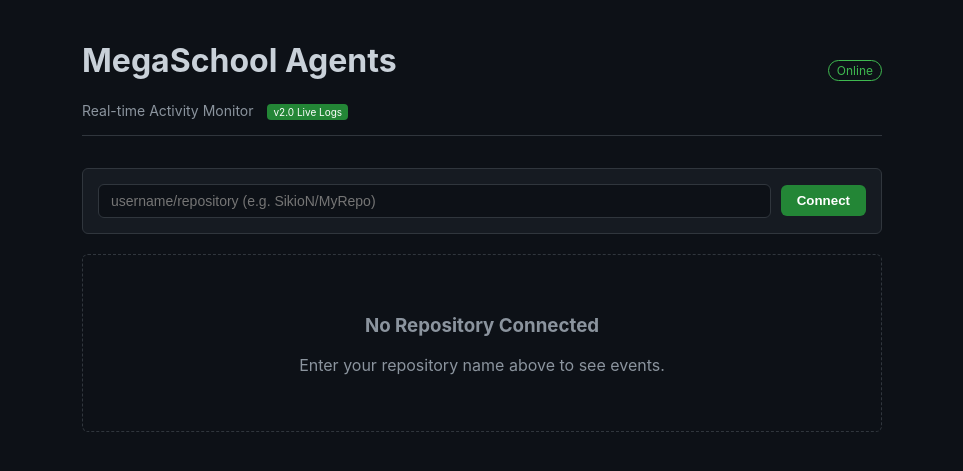
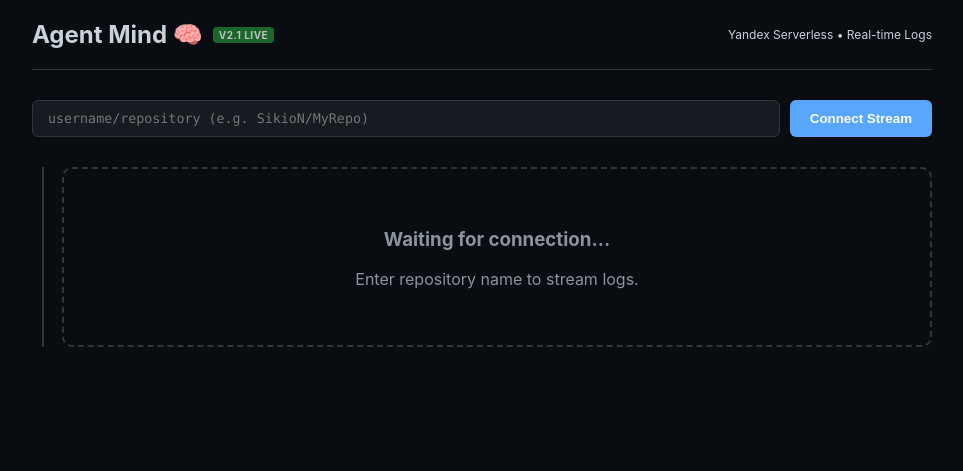
Before and after one commit to SikioN/MegaSchool-Coding-Agents, a FastAPI app: page / in a window 1280 px wide. Shown: the top 471 px of the page, without its empty margins (158-1121 px from the left). Run offline with FastAPI, Linux system fonts and the light colour scheme.

Commit message:
fix: Overwrite dashboard.html with v2.1 Timeline UI (previous edit failed)

```diff
--- a/src/templates/dashboard.html
+++ b/src/templates/dashboard.html
@@ -4,126 +4,240 @@
 <head>
     <meta charset="UTF-8">
     <meta name="viewport" content="width=device-width, initial-scale=1.0">
-    <title>Coding Agents Dashboard</title>
+    <title>Agent Mind Dashboard</title>
     <style>
         :root {
-            --bg-color: #0d1117;
-            --text-color: #c9d1d9;
+            --bg-color: #090c10;
             --card-bg: #161b22;
             --border-color: #30363d;
-            --accent-color: #58a6ff;
-            --success-color: #238636;
-            --input-bg: #0d1117;
+            --text-primary: #c9d1d9;
+            --text-secondary: #8b949e;
+            --accent-blue: #58a6ff;
+            --accent-green: #238636;
+            --accent-red: #da3633;
+            --accent-purple: #8957e5;
+            --font-mono: "SFMono-Regular", Consolas, "Liberation Mono", Menlo, monospace;
         }
 
         body {
             background-color: var(--bg-color);
-            color: var(--text-color);
+            color: var(--text-primary);
             font-family: -apple-system, BlinkMacSystemFont, "Segoe UI", Helvetica, Arial, sans-serif;
             margin: 0;
             padding: 20px;
+            overflow-y: scroll;
         }
 
         .container {
-            max-width: 800px;
+            max-width: 900px;
             margin: 0 auto;
         }
 
+        /* HEADER */
         header {
             display: flex;
             justify-content: space-between;
             align-items: center;
-            margin-bottom: 2rem;
+            padding-bottom: 20px;
             border-bottom: 1px solid var(--border-color);
-            padding-bottom: 1rem;
+            margin-bottom: 30px;
         }
 
-        .repo-selector {
-            background-color: var(--card-bg);
-            border: 1px solid var(--border-color);
-            padding: 15px;
-            border-radius: 6px;
-            margin-bottom: 20px;
+        h1 {
+            font-size: 24px;
+            margin: 0;
+            display: flex;
+            align-items: center;
+            gap: 10px;
+        }
+
+        .badge-live {
+            background: var(--accent-green);
+            color: white;
+            font-size: 10px;
+            padding: 2px 6px;
+            border-radius: 4px;
+            text-transform: uppercase;
+            letter-spacing: 0.5px;
+            animation: pulse 2s infinite;
+        }
+
+        @keyframes pulse {
+            0% {
+                opacity: 1;
+            }
+
+            50% {
+                opacity: 0.7;
+            }
+
+            100% {
+                opacity: 1;
+            }
+        }
+
+        /* REPO INPUT */
+        .controls {
             display: flex;
             gap: 10px;
-            align-items: center;
+            margin-bottom: 30px;
         }
 
         input {
-            background-color: var(--input-bg);
+            background: var(--card-bg);
             border: 1px solid var(--border-color);
-            color: var(--text-color);
-            padding: 8px 12px;
+            color: var(--text-primary);
+            padding: 10px 15px;
             border-radius: 6px;
             flex-grow: 1;
-            font-size: 14px;
+            font-family: var(--font-mono);
         }
 
         button {
-            background-color: var(--success-color);
+            background: var(--accent-blue);
+            border: none;
             color: white;
-            border: none;
-            padding: 8px 16px;
+            padding: 0 20px;
             border-radius: 6px;
+            font-weight: bold;
             cursor: pointer;
-            font-weight: bold;
+            transition: opacity 0.2s;
         }
 
         button:hover {
             opacity: 0.9;
         }
 
-        .status-badge {
-            font-size: 12px;
-            color: #3fb950;
-            border: 1px solid #3fb950;
-            padding: 2px 8px;
-            border-radius: 12px;
+        /* TIMELINE */
+        .timeline {
+            position: relative;
+            padding-left: 30px;
         }
 
-        .event-card {
-            background-color: var(--card-bg);
-            border: 1px solid var(--border-color);
-            border-radius: 6px;
-            padding: 15px;
-            margin-bottom: 10px;
+        .timeline::before {
+            content: '';
+            position: absolute;
+            left: 10px;
+            top: 0;
+            bottom: 0;
+            width: 2px;
+            background: var(--border-color);
         }
 
-        .event-header {
+        .event-node {
+            position: relative;
+            margin-bottom: 25px;
+            opacity: 0;
+            transform: translateY(10px);
+            animation: slideIn 0.3s forwards;
+        }
+
+        @keyframes slideIn {
+            to {
+                opacity: 1;
+                transform: translateY(0);
+            }
+        }
+
+        .node-icon {
+            position: absolute;
+            left: -34px;
+            width: 24px;
+            height: 24px;
+            background: var(--bg-color);
+            border: 2px solid var(--border-color);
+            border-radius: 50%;
+            display: flex;
+            align-items: center;
+            justify-content: center;
+            font-size: 14px;
+            z-index: 2;
+        }
+
+        .node-icon.active {
+            border-color: var(--accent-blue);
+            box-shadow: 0 0 10px rgba(88, 166, 255, 0.3);
+        }
+
+        .card {
+            background: var(--card-bg);
+            border: 1px solid var(--border-color);
+            border-radius: 8px;
+            padding: 15px;
+            box-shadow: 0 4px 12px rgba(0, 0, 0, 0.2);
+        }
+
+        .card-header {
             display: flex;
             justify-content: space-between;
-            margin-bottom: 5px;
-            font-size: 14px;
-            color: #8b949e;
+            margin-bottom: 8px;
+            font-size: 12px;
+            color: var(--text-secondary);
         }
 
-        .event-type {
-            color: var(--accent-color);
-            font-weight: bold;
-            font-family: monospace;
+        .card-title {
+            font-weight: 600;
+            font-size: 16px;
+            margin-bottom: 5px;
+            color: var(--text-primary);
+            display: flex;
+            align-items: center;
+            gap: 8px;
         }
 
-        .repo-name {
-            font-size: 12px;
-            color: #8b949e;
-            margin-bottom: 5px;
+        .card-content {
+            font-size: 14px;
+            line-height: 1.5;
+            color: #d0d7de;
         }
 
-        pre {
-            background-color: #0d1117;
-            padding: 10px;
-            border-radius: 6px;
-            overflow-x: auto;
-            border: 1px solid var(--border-color);
+        .meta-tag {
+            display: inline-block;
+            background: rgba(56, 139, 253, 0.15);
+            color: var(--accent-blue);
+            padding: 2px 6px;
+            border-radius: 4px;
+            font-size: 11px;
+            font-family: var(--font-mono);
             margin-top: 5px;
+            margin-right: 5px;
         }
 
-        .warning-box {
+        .file-list {
+            margin-top: 10px;
+            background: #0d1117;
+            padding: 8px;
+            border-radius: 4px;
+            font-family: var(--font-mono);
+            font-size: 12px;
+            border: 1px solid var(--border-color);
+        }
+
+        /* STATUS BANNER */
+        .status-banner {
             text-align: center;
             padding: 40px;
-            color: #8b949e;
-            border: 1px dashed var(--border-color);
-            border-radius: 6px;
+            border: 2px dashed var(--border-color);
+            border-radius: 10px;
+            color: var(--text-secondary);
+        }
+
+        .spinner {
+            display: inline-block;
+            width: 20px;
+            height: 20px;
+            border: 2px solid var(--text-secondary);
+            border-radius: 50%;
+            border-top-color: transparent;
+            animation: spin 1s linear infinite;
+            margin-right: 10px;
+            vertical-align: middle;
+        }
+
+        @keyframes spin {
+            to {
+                transform: rotate(360deg);
+            }
         }
     </style>
 </head>
@@ -131,165 +245,150 @@
 <body>
     <div class="container">
         <header>
-            <div>
-                <h1>MegaSchool Agents</h1>
-                <div style="font-size: 14px; color: #8b949e;">Real-time Activity Monitor <span
-                        style="background: #238636; color: white; padding: 2px 6px; border-radius: 4px; font-size: 10px; margin-left: 10px;">v2.0
-                        Live Logs</span></div>
-            </div>
-            <div>
-                <span class="status-badge">Online</span>
-            </div>
+            <h1>
+                Agent Mind 🧠
+                <span class="badge-live">v2.1 LIVE</span>
+            </h1>
+            <div style="font-size: 12px;">Yandex Serverless • Real-time Logs</div>
         </header>
 
-        <div class="repo-selector">
+        <div class="controls">
             <input type="text" id="repoInput" placeholder="username/repository (e.g. SikioN/MyRepo)">
-            <button onclick="connectRepo()">Connect</button>
+            <button onclick="connectRepo()">Connect Stream</button>
         </div>
 
-        <div id="events-list">
-            <!-- Events will be loaded here -->
+        <div id="timeline" class="timeline">
+            <!-- Events rendered here -->
+            <div class="status-banner">
+                <h3>Waiting for connection...</h3>
+                <p>Enter repository name to stream logs.</p>
+            </div>
         </div>
     </div>
 
     <script>
         let currentRepo = localStorage.getItem('agent_repo_name') || "";
-        let dismissedEvents = JSON.parse(localStorage.getItem('dismissed_events') || "[]");
+        let displayedIds = new Set();
+        let isPolling = false;
 
         function init() {
             if (currentRepo) {
                 document.getElementById('repoInput').value = currentRepo;
-                loadEvents();
-            } else {
-                showWarning();
+                startPolling();
             }
         }
 
-        function showWarning() {
-            const container = document.getElementById('events-list');
-            container.innerHTML = `
-                <div class="warning-box">
-                    <h3>No Repository Connected</h3>
-                    <p>Enter your repository name above to see events.</p>
-                </div>
-            `;
-        }
-
         function connectRepo() {
-            const input = document.getElementById('repoInput').value.trim();
-            if (input) {
-                currentRepo = input;
+            const val = document.getElementById('repoInput').value.trim();
+            if (val) {
+                currentRepo = val;
                 localStorage.setItem('agent_repo_name', currentRepo);
-                loadEvents();
+                document.getElementById('timeline').innerHTML = '';
+                displayedIds.clear();
+                startPolling();
             }
         }
 
-        function dismissEvent(id) {
-            dismissedEvents.push(id);
-            localStorage.setItem('dismissed_events', JSON.stringify(dismissedEvents));
-            loadEvents(); // Re-render
+        function startPolling() {
+            if (isPolling) return;
+            isPolling = true;
+            poll();
+            setInterval(poll, 2000);
         }
 
-        async function loadEvents() {
+        async function poll() {
             if (!currentRepo) return;
+            try {
+                const res = await fetch(`/api/events?repo=${encodeURIComponent(currentRepo)}&limit=100`);
+                const events = await res.json();
 
-            try {
-                const response = await fetch(`/api/events?repo=${encodeURIComponent(currentRepo)}`);
-                const events = await response.json();
+                const timeline = document.getElementById('timeline');
 
-                const container = document.getElementById('events-list');
-
-                // Filter dismissed
-                const activeEvents = events.filter(e => !dismissedEvents.includes(e.id));
-
-                if (activeEvents.length === 0) {
-                    container.innerHTML = `
-                        <div class="warning-box">
-                            <h3>Waiting for Events...</h3>
-                            <p>Connected to <b>${currentRepo}</b>.</p>
-                            <p>No events received yet. Try creating an Issue!</p>
-                        </div>
-                    `;
-                    return;
+                if (events.length > 0 && timeline.querySelector('.status-banner')) {
+                    timeline.innerHTML = '';
                 }
 
-                container.innerHTML = '';
-                activeEvents.forEach(event => {
-                    const date = new Date(event.timestamp * 1000).toLocaleTimeString();
-                    const detailsJson = JSON.stringify(event.details, null, 2);
+                events.forEach(event => {
+                    if (displayedIds.has(event.id)) return;
+                    displayedIds.add(event.id);
+                    const node = createEventNode(event);
+                    timeline.prepend(node);
+                });
 
-                    const card = document.createElement('div');
-                    card.className = 'event-card';
+                if (events.length === 0 && !timeline.hasChildNodes()) {
+                    timeline.innerHTML = `
+                        <div class="status-banner">
+                            <h3>⚡ Connected to ${currentRepo}</h3>
+                            <p>Waiting for webhook signals...</p>
+                            <div style="margin-top:20px; font-size:12px; color:#58a6ff;">
+                                Tip: Create an Issue with 'ready-to-code' label to wake the Agent.
+                            </div>
+                        </div>
+                     `;
+                }
 
-                    // Special rendering for 'agent_step'
-                    if (event.event_type === 'agent_step') {
-                        const icon = event.details.icon || "ℹ️";
-                        const message = event.details.message || "Working...";
-
-                        let extraHtml = "";
-                        if (event.details.files) {
-                            extraHtml += `<div style="margin-top:5px; font-size:12px; color:#8b949e">Files: ${event.details.files.map(f => `<code style="background:#21262d; padding:2px 4px; border-radius:4px;">${f}</code>`).join(", ")}</div>`;
-                        }
-                        if (event.details.pr_url) {
-                            extraHtml += `<div style="margin-top:5px;"><a href="${event.details.pr_url}" target="_blank" style="color:#58a6ff; text-decoration:none;">🔗 View Pull Request</a></div>`;
-                        }
-
-                        card.innerHTML = `
-                            <div class="event-header">
-                                <span class="event-type">STEP</span>
-                                <span class="event-time">${date}</span>
-                            </div>
-                            <div style="display: flex; align-items: flex-start; gap: 10px;">
-                                <div style="font-size: 24px;">${icon}</div>
-                                <div style="flex-grow: 1;">
-                                    <div style="font-weight: bold; font-size: 15px;">${message}</div>
-                                    ${extraHtml}
-                                </div>
-                            </div>
-                        `;
-                    }
-                    // Special rendering for 'agent_error'
-                    else if (event.event_type === 'agent_error') {
-                        card.style.borderColor = '#fa7970';
-                        card.innerHTML = `
-                            <div class="event-header">
-                                <span class="event-type" style="color: #fa7970">ERROR</span>
-                                <span class="event-time">${date}</span>
-                            </div>
-                            <div style="color: #fa7970; font-weight: bold;">❌ ${event.details.error}</div>
-                            <div style="margin-top:5px;">${event.details.reason || ''}</div>
-                        `;
-                    }
-                    // Default fallback
-                    else {
-                        const action = event.details.action || event.event_type;
-                        card.innerHTML = `
-                            <div class="event-header">
-                                <span class="event-type">${event.event_type}</span>
-                                <span class="event-time">${date}</span>
-                                <button onclick="dismissEvent(${event.id})" style="background: none; border: 1px solid #30363d; color: #8b949e; padding: 2px 6px; font-size: 10px; margin-left: auto;">Done</button>
-                            </div>
-                            <div class="repo-name">Repo: ${event.repo_name}</div>
-                            <div style="font-weight: bold; margin-bottom: 5px;">${action}</div>
-                            <details>
-                                <summary style="cursor: pointer; color: #8b949e; font-size: 12px;">View JSON</summary>
-                                <pre>${detailsJson}</pre>
-                            </details>
-                        `;
-                    }
-                    container.appendChild(card);
-                });
             } catch (e) {
-                console.error(e);
+                console.error("Poll error:", e);
             }
         }
 
-        // Init
+        function createEventNode(event) {
+            const date = new Date(event.timestamp * 1000).toLocaleTimeString();
+            const type = event.event_type;
+            const details = event.details;
+
+            const div = document.createElement('div');
+            div.className = 'event-node';
+
+            let icon = "📝";
+            let title = type;
+            let content = "";
+            let borderColor = "var(--border-color)";
+
+            if (type === "agent_step") {
+                icon = details.icon || "🤖";
+                title = details.message || "Agent Step";
+                borderColor = "var(--accent-blue)";
+
+                if (details.files) {
+                    content += `<div class="file-list">Files:<br>${details.files.map(f => `• ${f}`).join('<br>')}</div>`;
+                }
+                if (details.pr_url) {
+                    content += `<div style="margin-top:10px"><a href="${details.pr_url}" target="_blank" style="color:var(--accent-green)">🔗 Open Pull Request</a></div>`;
+                }
+            }
+            else if (type === "issues") {
+                icon = "🎫";
+                title = `Issue: ${details.title || 'Updated'}`;
+                content = `User triggered action on issue. Agent waking up... <div class="spinner" style="width:10px; height:10px; border-width:1px; display:inline-block"></div>`;
+            }
+            else if (type === "workflow_run" || type === "check_run") {
+                icon = "⚡";
+                title = "GitHub Actions";
+                content = `Runner status: ${details.status || 'Active'}`;
+            }
+            else if (type === "agent_error") {
+                icon = "❌";
+                title = "Error";
+                content = `<div style="color:var(--accent-red)">${details.error}</div>`;
+                borderColor = "var(--accent-red)";
+            }
+
+            div.innerHTML = `
+                <div class="node-icon" style="border-color:${borderColor}">${icon}</div>
+                <div class="card">
+                    <div class="card-header">
+                        <span>${event.repo_name}</span>
+                        <span>${date}</span>
+                    </div>
+                    <div class="card-title">${title}</div>
+                    <div class="card-content">${content}</div>
+                </div>
+            `;
+            return div;
+        }
+
         init();
-        // Poll every 5 seconds
-        setInterval(() => {
-            if (currentRepo) loadEvents();
-        }, 5000);
     </script>
 </body>
 
```
